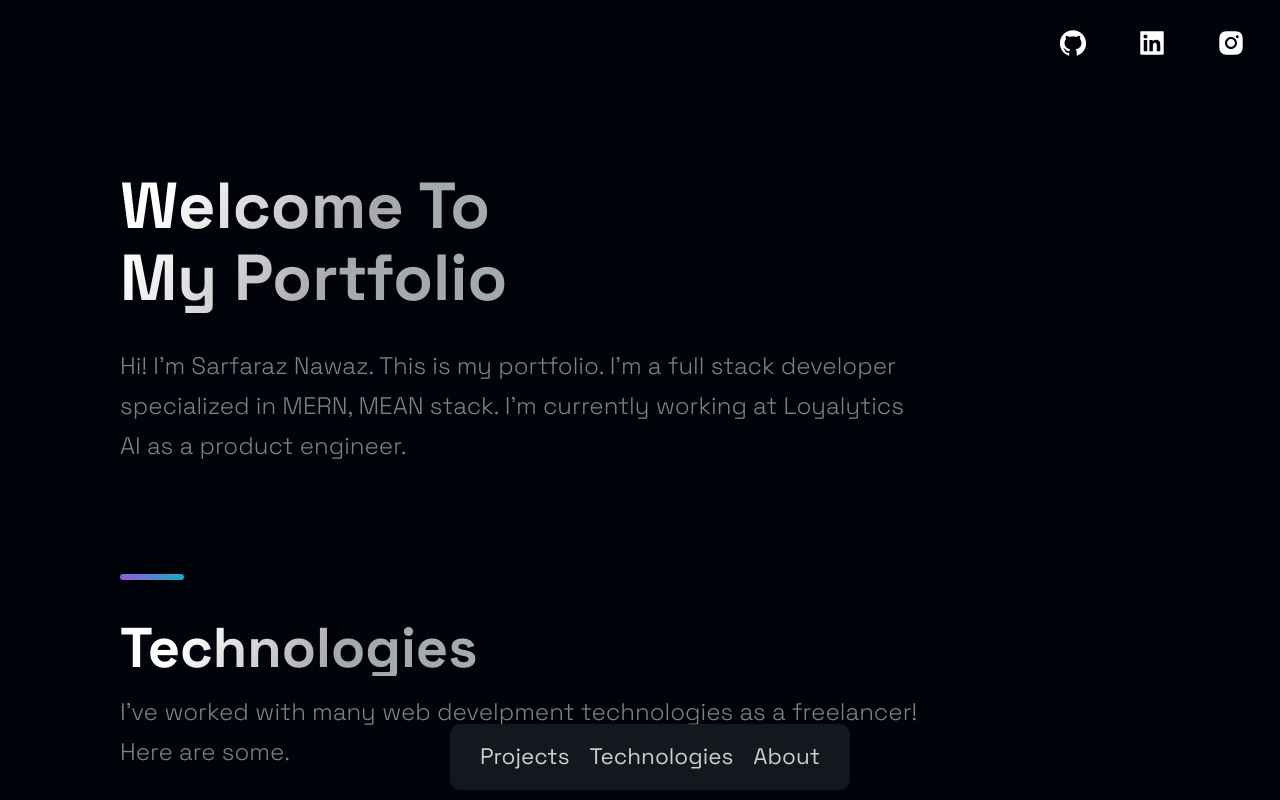
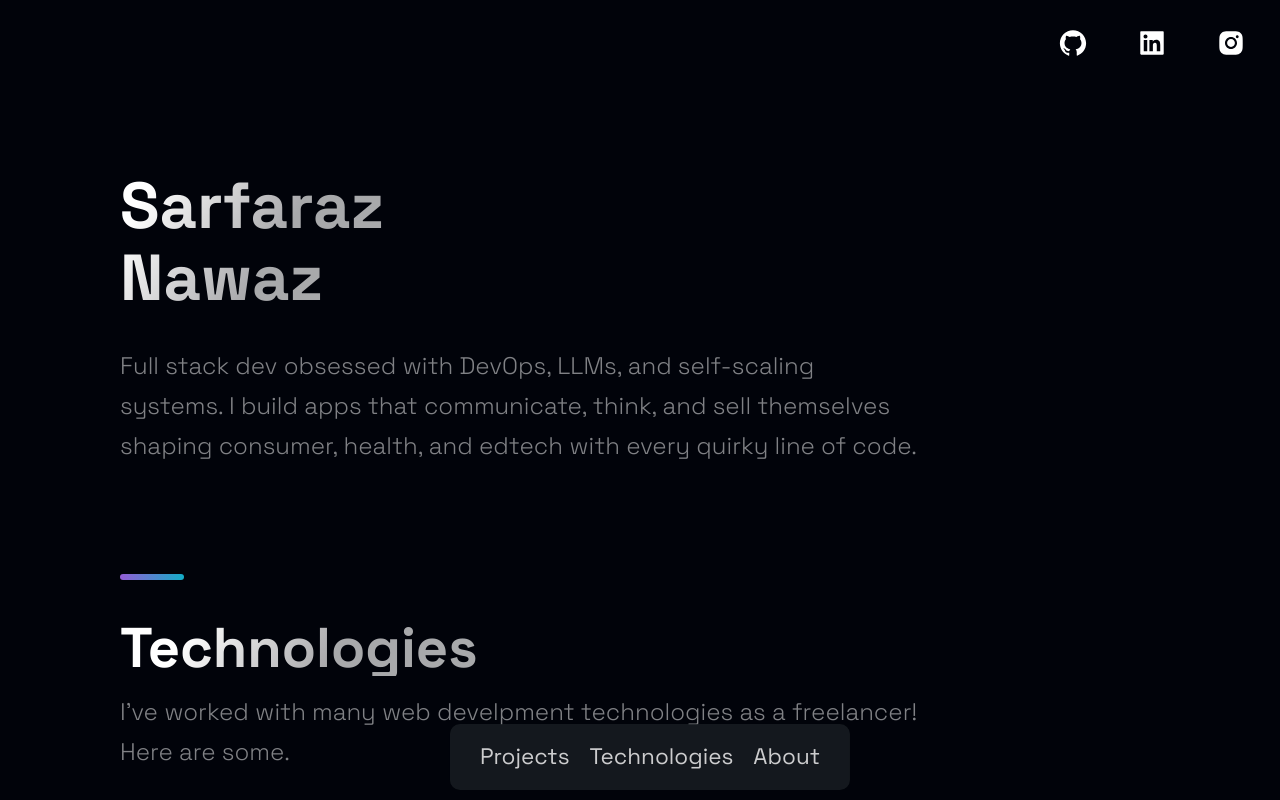
Before and after one commit to pmdnawaz1/portfolio-pmdnawaz1, a Next.js app: page / in a window 1280 px wide. Shown: the top 800 px of the page. Built offline with nearby package versions, Linux system fonts and the light colour scheme.

Commit message:
update skills and hero

```diff
--- a/src/components/Hero/Hero.js
+++ b/src/components/Hero/Hero.js
@@ -1,23 +1,23 @@
 import React from 'react';
 
 import { Section, SectionText, SectionTitle } from '../../styles/GlobalComponents';
-import Button from '../../styles/GlobalComponents/Button';
+// import Button from '../../styles/GlobalComponents/Button';
 import { LeftSection } from './HeroStyles';
 
 const Hero = (props) => (
-
-    <Section row >
+  <Section row>
     <LeftSection>
       <SectionTitle main center>
-          Welcome To <br />
-          My Portfolio
+        Sarfaraz
+        <br /> Nawaz
       </SectionTitle>
       <SectionText>
-        Hi! I'm Sarfaraz Nawaz. This is my portfolio. I'm a full stack developer specialized in MERN, MEAN stack. I'm currently working at Loyalytics AI as a product engineer.
+        Full stack dev obsessed with DevOps, LLMs, and self-scaling systems. I
+        build apps that communicate, think, and sell themselves shaping
+        consumer, health, and edtech with every quirky line of code.
       </SectionText>
     </LeftSection>
   </Section>
-
 );
 
 export default Hero;
--- a/src/components/Technologies/Technologies.js
+++ b/src/components/Technologies/Technologies.js
@@ -64,6 +64,9 @@ const Technologies = () =>  (
             Hostinger VPS <br />
             Azure app services <br />
             cPanel <br />
+            Nginx <br />
+            Apache <br />
+            Docker <br />
             Firebase, Render, Vercel and Heroku
           </ListParagraph>
         </ListContainer>
@@ -77,6 +80,8 @@ const Technologies = () =>  (
           <ListParagraph>
             Java <br />
             JavaScript <br />
+            TypeScript <br />
+            Go <br />
             C <br />
             Fundamentals in Python <br />
             OOPS and DSA
```
Also changed, not shown: 1 other file (tests, documents, lock files or other folders). Lines whose indentation alone changed are shown as unchanged.
